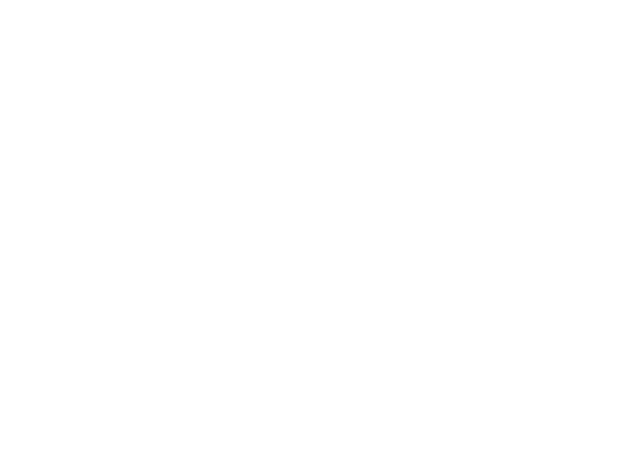
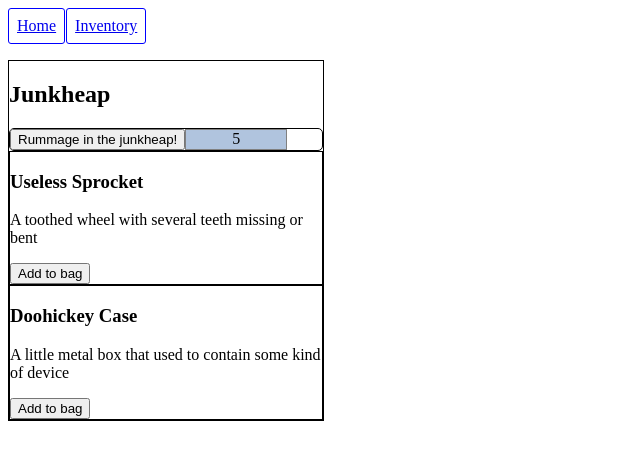
Before and after one commit to gpcroucher/idle-game, a React (Vite) app: page /map in a window 1280 px wide. Before the commit this address had no page. Shown: the top 460 px of the page, without its empty margins (0-640 px from the left). Built offline with nearby package versions, Linux system fonts and the light colour scheme.

Commit message:
moved Junkheap into new Map page which will hold all rooms + basic styling

```diff
--- a/src/App.jsx
+++ b/src/App.jsx
@@ -1,7 +1,7 @@
 import "./App.css";
 import { Route, Routes } from "react-router-dom";
 import Inventory from "./pages/Inventory.jsx";
-import Junkheap from "./pages/Junkheap.jsx";
+import Map from "./pages/Map.jsx";
 import NavBar from "./components/NavBar.jsx";
 
 function App() {
@@ -19,8 +19,8 @@ function App() {
                 </>
               }
             />
-            <Route path="/junkheap" element={<Junkheap />} />
             <Route path="/inventory" element={<Inventory />} />
+            <Route path="/map" element={<Map />} />
           </Routes>
         </div>
       </div>
--- a/src/components/NavBar.jsx
+++ b/src/components/NavBar.jsx
@@ -6,7 +6,7 @@ export default function NavBar(props) {
   const pages = [
     { name: "Home", link: "/" },
     { name: "Inventory", link: "/inventory" },
-    { name: "Junkheap", link: "/junkheap" },
+    { name: "Map", link: "/map" },
   ];
 
   return (
--- a/src/pages/Junkheap.css
+++ b/src/pages/Junkheap.css
@@ -7,4 +7,5 @@
 
 .junkheap-items {
   margin: 0;
+  padding-left: 0;
 }
--- a/src/pages/Junkheap.jsx
+++ b/src/pages/Junkheap.jsx
@@ -2,7 +2,6 @@ import { useEffect, useState } from "react";
 
 import Activity from "../components/Activity";
 import JunkItem from "../components/JunkItem";
-import NavBar from "../components/NavBar";
 import "./Junkheap.css";
 
 import junkItems from "../assets/junkheapTable1";
@@ -83,8 +82,8 @@ export default function Junkheap() {
   }
 
   return (
-    <div className="junkheap">
-      <NavBar exclude="/junkheap" />
+    <div className="room room-junkheap">
+      <h2>Junkheap</h2>
       <Activity
         onBegin={() => {}}
         onEnd={handleJunkButton}
--- /dev/null
+++ b/src/pages/Map.css
@@ -0,0 +1,8 @@
+.room-container {
+  display: grid;
+  grid-template-columns: 1fr 1fr 1fr 1fr;
+}
+
+.room {
+  border: 1px solid black;
+}
--- /dev/null
+++ b/src/pages/Map.jsx
@@ -0,0 +1,15 @@
+import Junkheap from "./Junkheap.jsx";
+import NavBar from "../components/NavBar.jsx";
+
+import "./Map.css";
+
+export default function Map() {
+  return (
+    <>
+      <NavBar exclude="/map" />
+      <div className="room-container">
+        <Junkheap />
+      </div>
+    </>
+  );
+}
```
